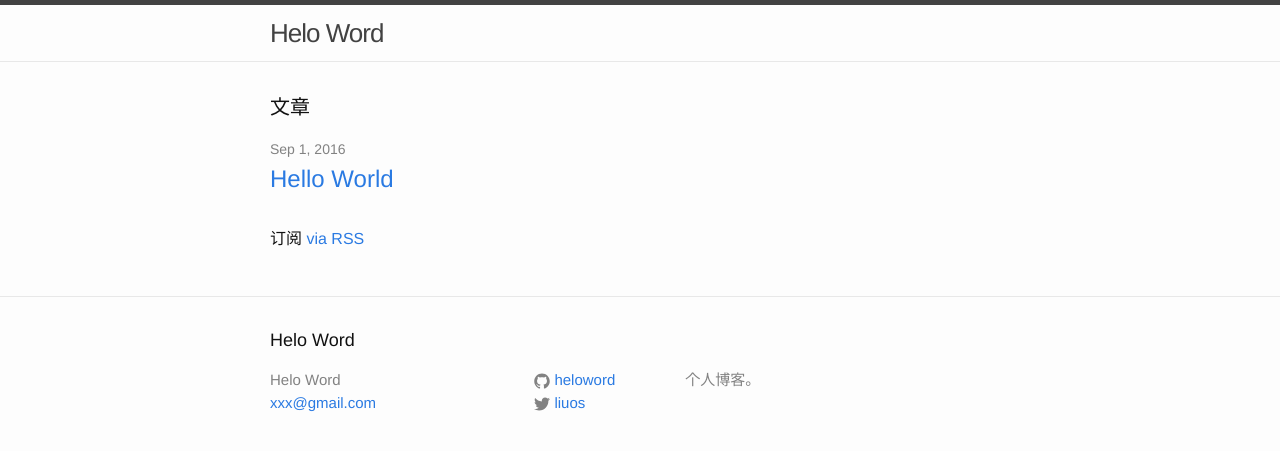
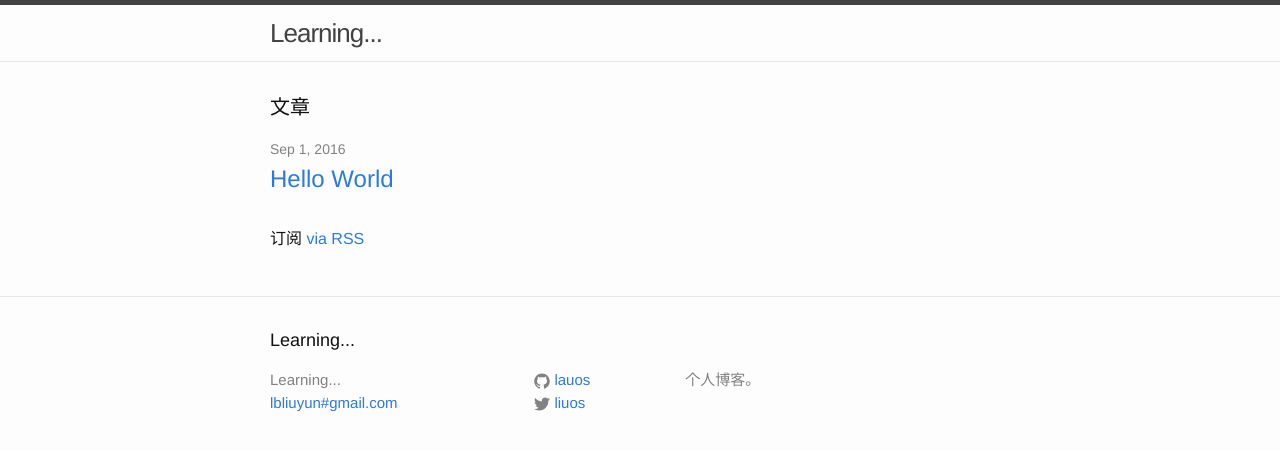
Before and after one commit to heloword/heloword.github.io, a Jekyll site: the page built from index.html, in a window 1280 px wide. Shown: the top 451 px of the page. Built offline with Jekyll 4.4.1, drawn with Linux system fonts in a browser that asks for light colours; Markdown is read by kramdown in place of the engine named in the settings; comment, search, counter and statistics services are not loaded.

Commit message:
change username

```diff
--- a/_config.yml
+++ b/_config.yml
@@ -1,12 +1,12 @@
 # Site settings
-title: Helo Word
-email: xxx@gmail.com
+title: Learning...
+email: lbliuyun#gmail.com
 description: > # this means to ignore newlines until "baseurl:"
   个人博客。
 baseurl: "" # the subpath of your site, e.g. /blog/
-url: "http://heloword.github.io" # the base hostname & protocol for your site
+url: "http://lauos.github.io" # the base hostname & protocol for your site
 twitter_username: liuos
-github_username:  heloword
+github_username:  lauos
 #disqus: hueidou
 
 # Build settings
```
Also changed, not shown: README.md.
